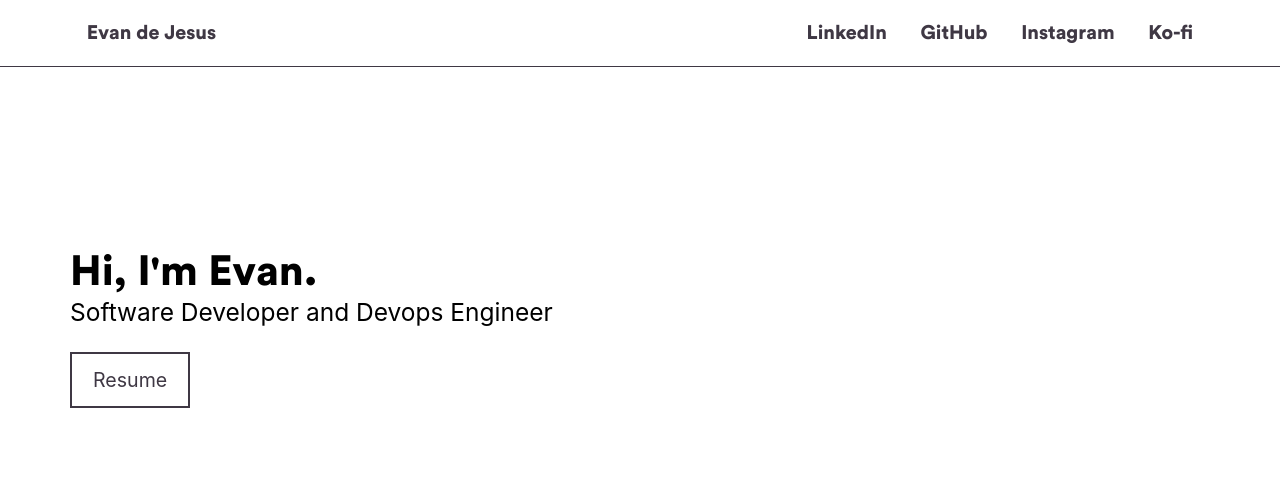
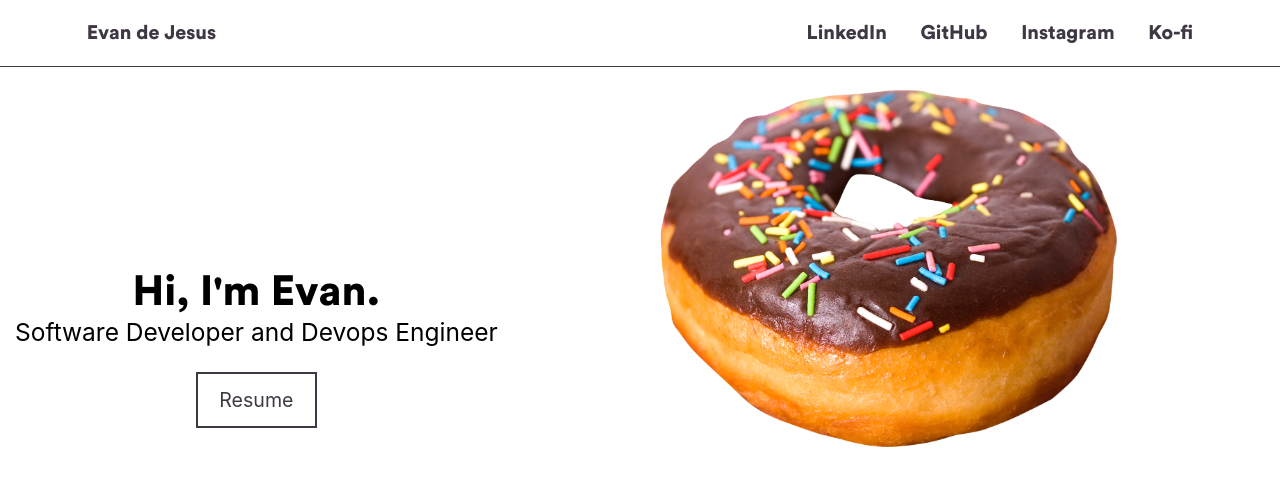
Before and after one commit to evandejesus/evandejes.us, a React (Create React App) app: page / in a window 1280 px wide. Shown: the top 486 px of the page. Built offline with nearby package versions, Linux system fonts and the light colour scheme.

Commit message:
WIP: begin donuts

```diff
--- a/src/App.css
+++ b/src/App.css
@@ -9,7 +9,6 @@
 }
 
 .App-navigation-wrapper {
-  position: fixed;
   width: 100%;
   display: flex;
   justify-content: center;
@@ -104,15 +103,27 @@
 .App-landing-page {
   height: 85vh;
   width: 100%;
-  margin: 0 auto;
-  display: flex;
-  align-items: center;
-  justify-content: center;
+  position: relative;
 }
 
 .App-landing-page-content {
-  max-width: 1140px;
+  /* max-width: 1140px; */
   width: 100%;
-  margin: 0 auto;
+  display: flex;
+  flex-direction: row;
+  justify-content: space-between;
+  box-sizing: border-box;
   padding: 0 15px;
 }
+
+.App-donuts {
+  /* width: 100%; */
+  display: flex;
+  flex: 1;
+  height: 100%;
+  /* background-color: red; */
+}
+
+.App-donuts img {
+  width: 80%;
+}
--- a/src/App.tsx
+++ b/src/App.tsx
@@ -3,12 +3,16 @@ import ExternalLink from "./ExternalLink";
 import TerminalText from "./TerminalText";
 import hamburger from "./assets/hamburger.png";
 import close from "./assets/close.png";
+import donut1 from "./assets/donuts/donut1.png";
 import "./App.css";
 
 const MyLinks = () => {
   return (
     <>
-      <ExternalLink href="https://www.linkedin.com/in/evan-de-jesus-581a51162" text="LinkedIn" />
+      <ExternalLink
+        href="https://www.linkedin.com/in/evan-de-jesus-581a51162"
+        text="LinkedIn"
+      />
       <ExternalLink href="https://github.com/ejdejesu" text="GitHub" />
       <ExternalLink
         href="https://www.instagram.com/evandejesus_"
@@ -56,6 +60,9 @@ const App = () => {
       <div className="App-landing-page">
         <div className="App-landing-page-content">
           <TerminalText />
+          <div className="App-donuts">
+          <img src={donut1} alt=""/>
+        </div>
         </div>
       </div>
     </div>
--- a/src/TerminalText/index.css
+++ b/src/TerminalText/index.css
@@ -1,5 +1,13 @@
 .TerminalText-container {
+  position: relative;
+  flex: 1;
+  text-align: center;
   --black: #3f3844;
+}
+
+.TerminalText-content {
+  position: absolute;
+  top: 50%;
 }
 
 .header.one {
--- a/src/TerminalText/index.tsx
+++ b/src/TerminalText/index.tsx
@@ -4,7 +4,7 @@ type TerminalTextProps = {};
 const TerminalText: FunctionComponent<TerminalTextProps> = () => {
   return (
     <div className="TerminalText-container">
-      <div>
+      <div className="TerminalText-content">
         <div className="header one">Hi, I'm Evan.</div>
         <div className="header two">Software Developer and Devops Engineer</div>
         <a className="resume" href="https://google.com">
```
Also changed, not shown: src/assets/donuts/donut1.png (added), src/assets/donuts/donut2.png (added).
